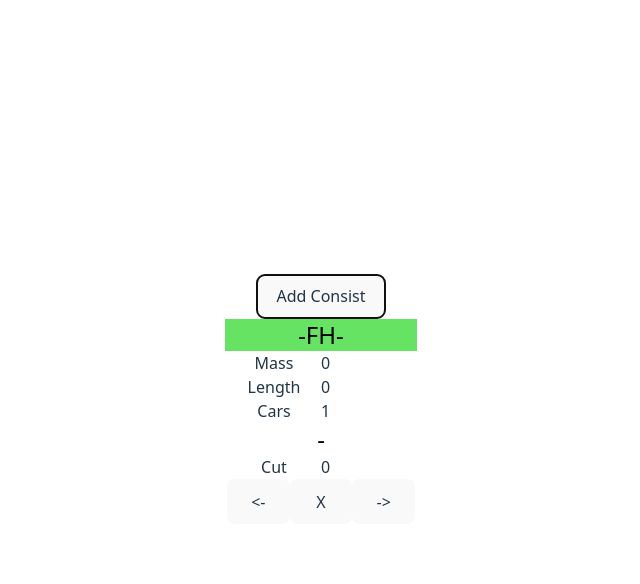
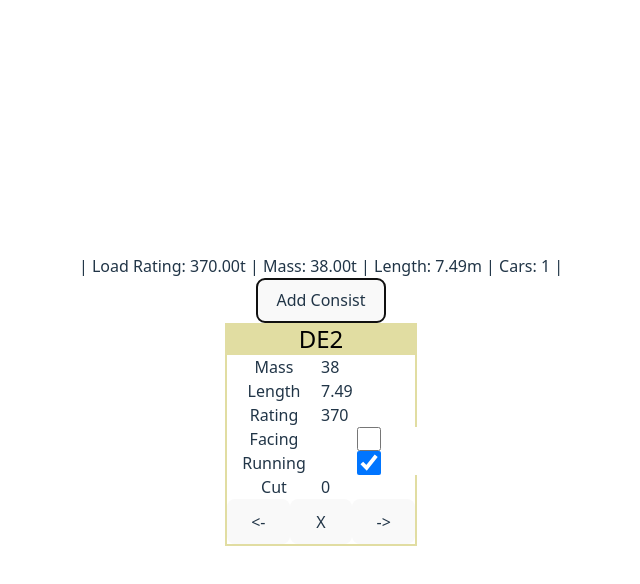
Before and after one commit to IceMoonMagic/derail-valley-consist-tracker, a Vue app: page / in a window 1280 px wide. Both pictures are taken after a click on the button "Add Consist". Shown: the top 584 px of the page, without its empty margins (319-959 px from the left). Built offline with nearby package versions, Linux system fonts and the light colour scheme.

Commit message:
Added locomotives

```diff
--- a/src/App.vue
+++ b/src/App.vue
@@ -2,6 +2,7 @@
 import { ref } from "vue"
 import { Train } from "./train"
 import Consist from "./components/Consist.vue"
+import Engine from "./components/Engine.vue"
 
 const train = ref<Train>(new Train([]))
 
@@ -23,14 +24,28 @@ function remove(i: number): void {
 </script>
 
 <template>
-  <button @click="train.new_consist">Add Consist</button>
+  <label>
+    | Load Rating: {{ train.total_load_rating.toFixed(2) }}t | Mass:
+    {{ train.total_mass.toFixed(2) }}t | Length:
+    {{ train.total_length.toFixed(2) }}m | Cars:
+    {{ train.total_cars.toFixed(0) }} |
+  </label>
+  <br />
+  <button @click="train.new_engine">Add Consist</button>
   <div class="flex flex-wrap justify-center gap-8">
-    <Consist
+    <Engine
       @delete="remove(i - 1)"
       @left="swap(i - 1, i - 2)"
       @right="swap(i - 1, i)"
       v-for="i in train.consists.length"
       v-model="train.consists[i - 1]"
     />
+    <!-- <Consist
+      @delete="remove(i - 1)"
+      @left="swap(i - 1, i - 2)"
+      @right="swap(i - 1, i)"
+      v-for="i in train.consists.length"
+      v-model="train.consists[i - 1]"
+    /> -->
   </div>
 </template>
--- /dev/null
+++ b/src/components/Engine.vue
@@ -0,0 +1,88 @@
+<script lang="ts" setup>
+import { watch } from "vue"
+import { Engine } from "../train"
+
+const inputs = defineProps({
+  cut: Number,
+})
+const engine = defineModel<Engine>({ required: true })
+const emits = defineEmits(["left", "delete", "right"])
+
+watch(engine.value, (updated) => {
+  console.log(updated)
+  updated.loco_code = updated.loco_code.toUpperCase()
+})
+</script>
+
+<template>
+  <div class="grid w-[12em] grid-cols-2">
+    <input
+      :style="`background: ${engine.color};`"
+      class="col-span-2 text-center text-2xl text-black"
+      type="text"
+      v-model="engine.loco_code"
+    />
+    <label :style="`border-color: ${engine.color};`" class="border-l-2">
+      Mass
+    </label>
+    <label
+      :style="`border-color: ${engine.color}`"
+      class="border-r-2 text-left"
+    >
+      {{ engine.mass }}
+    </label>
+    <label :style="`border-color: ${engine.color};`" class="border-l-2">
+      Length
+    </label>
+    <label
+      :style="`border-color: ${engine.color}`"
+      class="border-r-2 text-left"
+    >
+      {{ engine.length }}
+    </label>
+    <label :style="`border-color: ${engine.color};`" class="border-l-2">
+      Rating
+    </label>
+    <label
+      :style="`border-color: ${engine.color}`"
+      class="border-r-2 text-left"
+    >
+      {{ engine.load_rating }}
+    </label>
+    <label :style="`border-color: ${engine.color};`" class="border-l-2">
+      Facing
+    </label>
+    <input
+      :style="`border-color: ${engine.color}`"
+      class="border-r-2 text-left"
+      type="checkbox"
+      v-model="engine.facing_right"
+    />
+    <label :style="`border-color: ${engine.color};`" class="border-l-2">
+      Running
+    </label>
+    <input
+      :style="`border-color: ${engine.color}`"
+      class="border-r-2 text-left"
+      type="checkbox"
+      v-model="engine.running"
+    />
+    <label :style="`border-color: ${engine.color};`" class="border-l-2">
+      Cut
+    </label>
+    <label
+      :style="`border-color: ${engine.color}`"
+      class="border-r-2 text-left"
+    >
+      {{ inputs.cut || 0 }}
+    </label>
+    <span
+      :style="`border-color: ${engine.color}`"
+      class="col-span-2 border-2 border-t-0"
+    >
+      <button @click="emits('left')" class="w-1/3"><-</button>
+      <button @click="emits('delete')" class="w-1/3">X</button>
+      <button @click="emits('right')" class="w-1/3">-></button>
+    </span>
+  </div>
+</template>
--- a/src/stations.ts
+++ b/src/stations.ts
@@ -181,3 +181,104 @@ export function station_color_from_code(code: string): string {
   let station: Station | undefined = STATIONS.find((s) => s.code == code)
   return station?.color || "#FFFFFF"
 }
+
+export interface Locomotive {
+  name: string
+  mass: number
+  length: number
+  load_rating: number
+  color: string
+}
+
+export const LOCOMOTIVES: Map<string, Locomotive> = new Map([
+  [
+    "undefined",
+    {
+      name: "Undefined",
+      mass: 0,
+      length: 0,
+      load_rating: 0,
+      color: "#FFF",
+    },
+  ],
+  [
+    "BE2",
+    {
+      name: "BE2-260 Microshunter",
+      mass: 12,
+      length: 4,
+      load_rating: 100,
+      color: "#d0c86e",
+    },
+  ],
+  [
+    "DE2",
+    {
+      name: "DE2-480 Shunter",
+      mass: 38,
+      length: 7.49,
+      load_rating: 370,
+      color: "#e1dda2",
+    },
+  ],
+  [
+    "DE6",
+    {
+      name: "DE6-860",
+      mass: 125,
+      length: 18.78,
+      load_rating: 1320,
+      color: "#cfa66d",
+    },
+  ],
+  [
+    "DH4",
+    {
+      name: "DH4-670 Diesel Road-Switcher",
+      mass: 80,
+      length: 13,
+      load_rating: 800,
+      color: "#ac665c",
+    },
+  ],
+  [
+    "DM1U",
+    {
+      name: "DM1U Utility Rail Vehicle",
+      mass: 10,
+      length: 14.4,
+      load_rating: 100,
+      color: "#cfc86d",
+    },
+  ],
+  [
+    "DM3",
+    {
+      name: "DM3-540 Diesel Shunter",
+      mass: 52,
+      length: 8.5,
+      load_rating: 960,
+      color: "#70b8cb",
+    },
+  ],
+  [
+    "S060",
+    {
+      name: "S060-440 Steam Shunter",
+      mass: 45,
+      length: 9.1,
+      load_rating: 560,
+      color: "#90d270",
+    },
+  ],
+  [
+    "S282",
+    {
+      name: "S282-730",
+      mass: 175,
+      length: 22,
+      load_rating: 1390,
+      color: "#9fa09a",
+    },
+  ],
+])
--- a/src/train.ts
+++ b/src/train.ts
@@ -1,3 +1,5 @@
+import { type Locomotive, LOCOMOTIVES } from "./stations"
+
 export class Consist {
   public order: string
   public mass: number
@@ -20,19 +22,74 @@ export class Consist {
   }
 }
 
+export class Engine implements Locomotive {
+  public loco_code: string
+  public facing_right: boolean = false
+  public running: boolean = true
+
+  get locomotive(): Locomotive {
+    let result = LOCOMOTIVES.get(this.loco_code)
+    if (result === undefined) {
+      result = LOCOMOTIVES.get("undefined")
+      if (result === undefined) {
+        throw new Error(`Bad loco_code: ${this.loco_code}`)
+      }
+    }
+    return result
+  }
+
+  get name(): string {
+    return this.locomotive.name
+  }
+  get mass(): number {
+    return this.locomotive.mass
+  }
+  get length(): number {
+    return this.locomotive.length
+  }
+  get load_rating(): number {
+    return this.locomotive.load_rating
+  }
+  get color(): string {
+    return this.locomotive.color
+  }
+
+  constructor(code: string) {
+    this.loco_code = code
+  }
+}
+
 export class Train {
-  public consists: Array<Consist>
+  public consists: Array<Consist | Engine>
 
   get total_mass(): number {
-    return this.consists.reduce((p: number, c: Consist) => p + c.mass, 0)
+    return this.consists.reduce(
+      (p: number, c: Consist | Engine) => p + c.mass,
+      0,
+    )
   }
 
   get total_length(): number {
-    return this.consists.reduce((p: number, c: Consist) => p + c.length, 0)
+    return this.consists.reduce(
+      (p: number, c: Consist | Engine) => p + c.length,
+      0,
+    )
   }
 
   get total_cars(): number {
-    return this.consists.reduce((p: number, c: Consist) => p + c.cars, 0)
+    return this.consists.reduce(
+      (p: number, c: Consist | Engine) =>
+        p + (c instanceof Consist ? c.cars : 1),
+      0,
+    )
+  }
+
+  get total_load_rating(): number {
+    return this.consists.reduce(
+      (p: number, c: Consist | Engine) =>
+        p + (c instanceof Engine && c.running ? c.load_rating : 0),
+      0,
+    )
   }
 
   constructor(consists: Array<Consist>) {
@@ -45,4 +102,8 @@ export class Train {
   public new_consist(): void {
     this.consists.push(new Consist("-FH-", 0, 0, 1, "-"))
   }
+
+  public new_engine(): void {
+    this.consists.push(new Engine("DE2"))
+  }
 }
```
